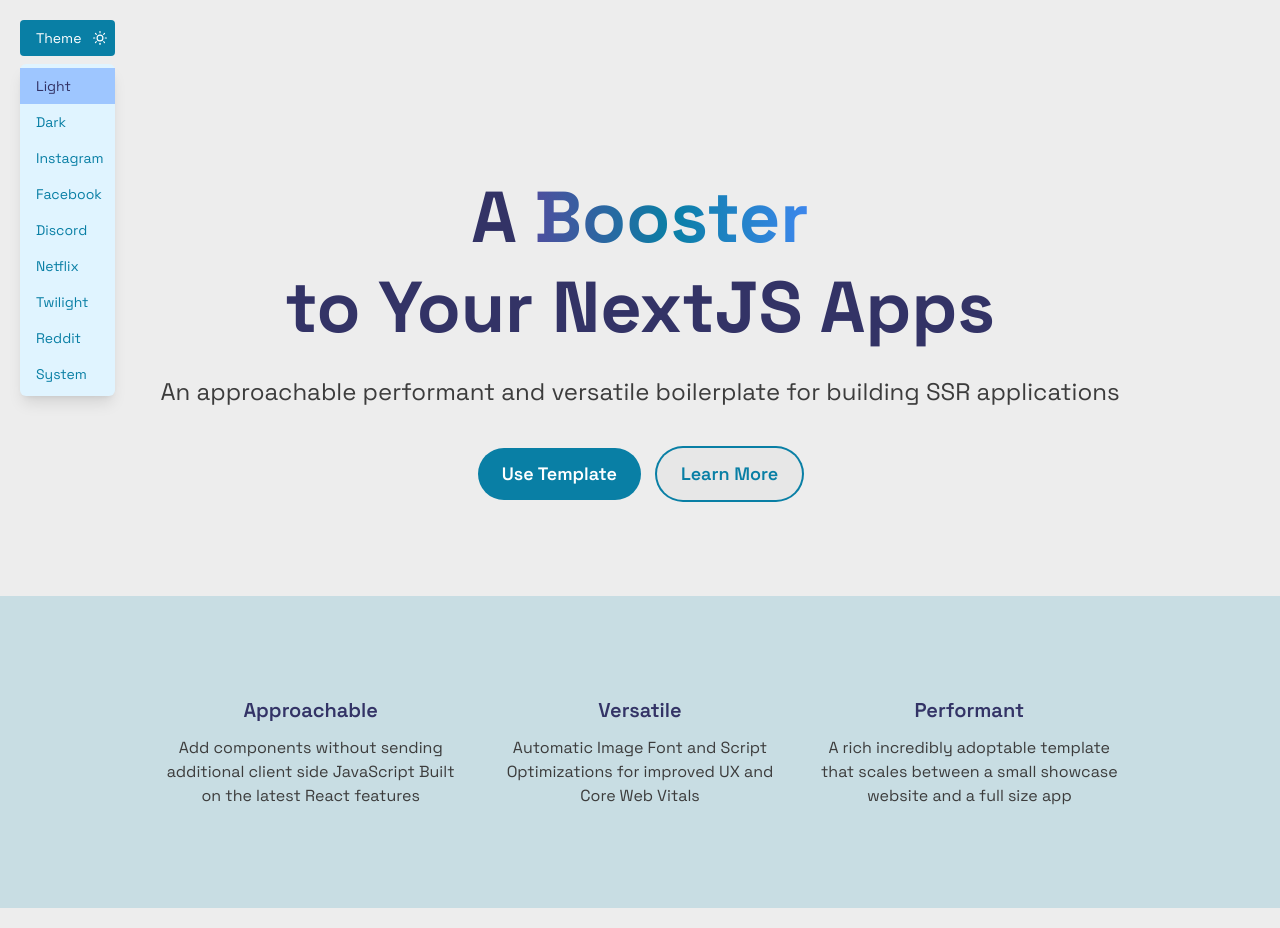
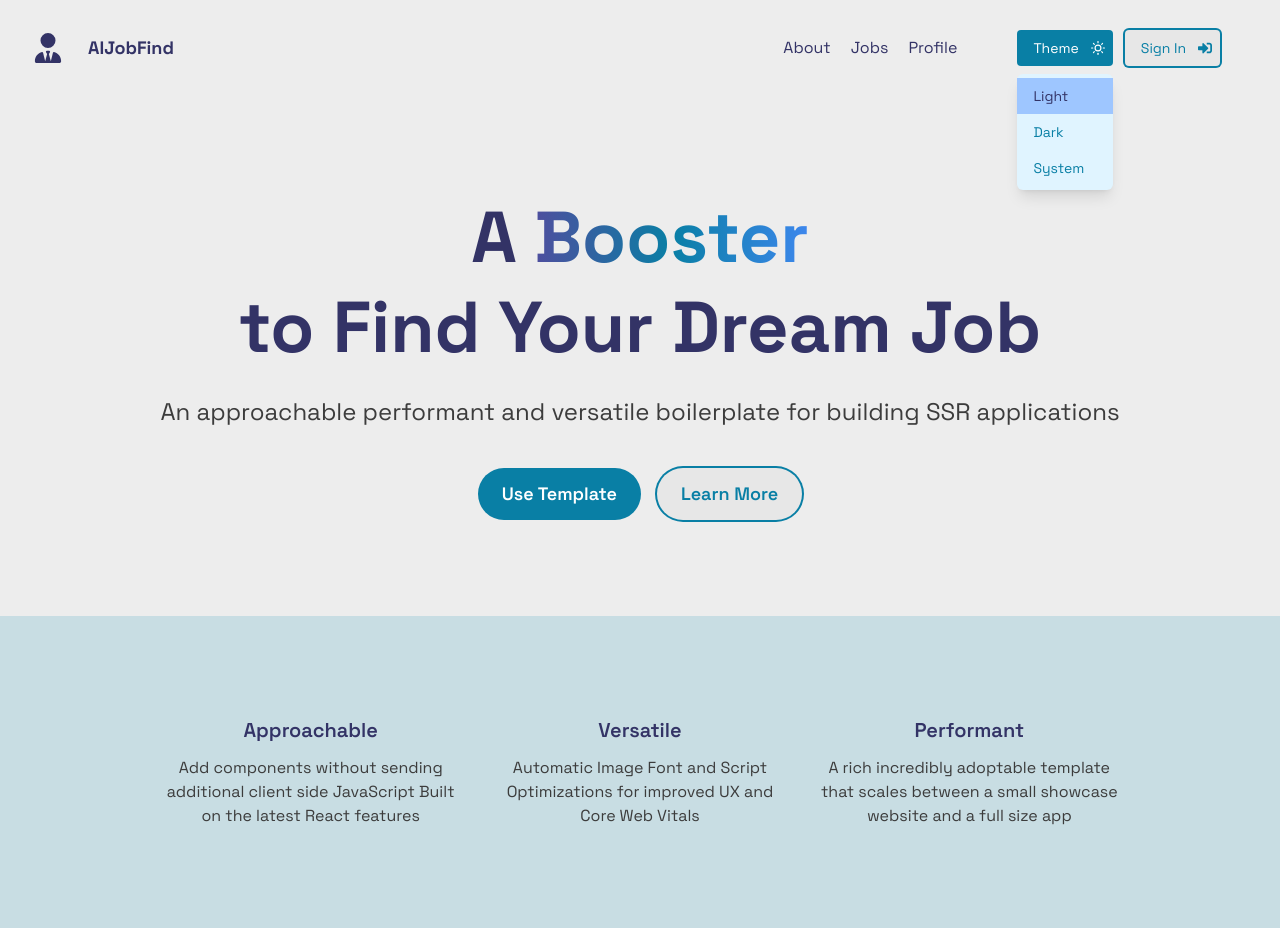
Before and after one commit to auli-aziz/JobSeekAI, a Next.js app: page / in a window 1280 px wide. Both pictures are taken after a click on the button "Theme". Built offline with nearby package versions, Linux system fonts and the light colour scheme.

Commit message:
fix: remove type error

```diff
--- a/package.json
+++ b/package.json
@@ -33,7 +33,6 @@
     "react-dom": "^19.0.0",
     "react-icons": "^5.5.0",
     "tailwind-merge": "^3.2.0",
-    "usehooks-ts": "^3.1.1",
     "zod": "^3.24.2"
   },
   "devDependencies": {
--- a/src/app/page.tsx
+++ b/src/app/page.tsx
@@ -10,7 +10,7 @@
             Booster
           </span>
           <br />
-          to Your NextJS Apps
+          to Find Your Dream Job
         </h1>
         <div className='my-6 px-20 text-center text-2xl text-text-secondary'>
           An approachable performant and versatile boilerplate for building SSR applications
--- a/src/components/Header.tsx
+++ b/src/components/Header.tsx
@@ -1,12 +1,38 @@
-'use client'
-import ThemeSwitch from './ThemeSwitch'
+"use client";
+import Link from "next/link";
+import Button from "./Button";
+import ThemeSwitch from "./ThemeSwitch";
+import { FaSignInAlt } from "react-icons/fa";
+import { FaUserTie } from "react-icons/fa6";
 
 export const Header = () => {
   return (
-    <div className='mx-auto flex max-w-screen-2xl flex-row items-center justify-between p-5'>
-      <div className='flex flex-row items-center gap-3'>
-        <ThemeSwitch />
+    <header className="mx-auto flex max-w-screen-2xl items-center justify-between p-5">
+      <div className="flex items-center gap-3">
+        <div className="flex h-14 w-14 items-center justify-center">
+          <FaUserTie className="text-3xl" />
+        </div>
+        <strong className="text-primary text-lg select-none">AIJobFind</strong>
       </div>
-    </div>
-  )
-}
+
+      <div className="flex items-center gap-5">
+        <nav className="flex gap-5">
+          <a href="">About</a>
+          <a href="">Jobs</a>
+          <a href="">Profile</a>
+        </nav>
+        <div className="mx-10 flex items-center gap-3">
+          <ThemeSwitch />
+          <Link
+            href={"/"}
+            type="button"
+            className="rounded px-2 py-2 text-sm bg-button-secondary text-secondary ring-secondary ring-2 text-destructive inline-flex w-fit min-w-[95px] items-center justify-between gap-3"
+          >
+            <span className="ml-2">Sign In</span>
+            <FaSignInAlt />
+          </Link>
+        </div>
+      </div>
+    </header>
+  );
+};
--- a/src/components/ThemeSwitch.tsx
+++ b/src/components/ThemeSwitch.tsx
@@ -1,80 +1,91 @@
-'use client'
-import { capitalize } from '~/lib/utils'
-import { useTheme } from 'next-themes'
-import { useEffect, useRef, useState } from 'react'
-import { FiSun } from 'react-icons/fi'
-import { useOnClickOutside } from 'usehooks-ts'
-import Button from './Button'
+"use client";
+import { capitalize } from "~/lib/utils";
+import { useTheme } from "next-themes";
+import { useEffect, useRef, useState } from "react";
+import { FiSun } from "react-icons/fi";
+import Button from "./Button";
 
 export default function ThemeSwitch() {
-  const [mounted, setMounted] = useState(false)
-  const [isOpen, setIsOpen] = useState(false) // New state to control dropdown visibility
-  const { setTheme, themes, theme } = useTheme()
-  const ref = useRef<HTMLDivElement>(null)
-  useOnClickOutside<HTMLDivElement>(ref, () => setIsOpen(false))
+  const [mounted, setMounted] = useState(false);
+  const [isOpen, setIsOpen] = useState(false);
+  const { setTheme, themes, theme } = useTheme();
+  const ref = useRef<HTMLDivElement>(null);
 
-  useEffect(() => setMounted(true), [])
+  useEffect(() => setMounted(true), []);
 
-  if (!mounted)
+  // Close on outside click
+  useEffect(() => {
+    const handleClickOutside = (event: MouseEvent) => {
+      if (ref.current && !ref.current.contains(event.target as Node)) {
+        setIsOpen(false);
+      }
+    };
+
+    document.addEventListener("mousedown", handleClickOutside);
+    return () => {
+      document.removeEventListener("mousedown", handleClickOutside);
+    };
+  }, []);
+
+  if (!mounted) {
     return (
       <Button
-        size='small'
-        type='button'
-        className='text-destructive inline-flex w-fit min-w-[95px] items-center justify-between gap-3'
-        id='options-menu'
+        size="small"
+        type="button"
+        className="text-destructive inline-flex w-fit min-w-[95px] items-center justify-between gap-3"
+        id="options-menu"
         aria-expanded={isOpen}
       >
-        <span className='ml-2'>Theme</span>
+        <span className="ml-2">Theme</span>
         <FiSun />
       </Button>
-    )
+    );
+  }
 
   const toggleDropdown = () => {
-    setIsOpen(!isOpen)
-  }
+    setIsOpen((prev) => !prev);
+  };
 
   return (
-    <div ref={ref} className='relative inline-block text-left'>
+    <div ref={ref} className="relative inline-block text-left">
       <Button
-        size='small'
-        type='button'
-        className='text-destructive inline-flex w-full min-w-[95px] items-center justify-between gap-3'
-        id='options-menu'
+        size="small"
+        type="button"
+        className="text-destructive inline-flex w-full min-w-[95px] items-center justify-between gap-3"
+        id="options-menu"
         aria-expanded={isOpen}
         onClick={toggleDropdown}
       >
-        <span className='ml-2'>Theme</span>
+        <span className="ml-2">Theme</span>
         <FiSun />
       </Button>
       {isOpen && (
-        <div className='absolute right-0 mt-2 w-full origin-top-right rounded-md bg-dropdown shadow-lg'>
+        <div className="bg-dropdown absolute right-0 mt-2 w-full origin-top-right rounded-md shadow-lg">
           <div
-            className='py-1'
-            role='menu'
-            aria-orientation='vertical'
-            aria-labelledby='options-menu'
+            className="py-1"
+            role="menu"
+            aria-orientation="vertical"
+            aria-labelledby="options-menu"
           >
-            {themes.map(themeItem => {
-              return (
+            {["light", "dark", "system"].map((themeItem) => (
               <button
                 key={themeItem}
                 onClick={() => {
-                    setTheme(themeItem)
-                    setIsOpen(false)
+                  setTheme(themeItem);
+                  setIsOpen(false);
                 }}
-                  className={`block w-full px-4 py-2 text-left text-sm hover:bg-dropdownHover ${
+                className={`hover:bg-dropdownHover block w-full px-4 py-2 text-left text-sm ${
                   themeItem === theme
-                      ? 'bg-selected text-primary hover:bg-selected'
-                      : 'text-secondary'
+                    ? "bg-selected text-primary hover:bg-selected"
+                    : "text-secondary"
                 }`}
               >
                 {capitalize(themeItem)}
               </button>
-              )
-            })}
+            ))}
           </div>
         </div>
       )}
     </div>
-  )
+  );
 }
```
Also changed, not shown: 1 other file (tests, documents, lock files or other folders). Lines whose indentation alone changed are shown as unchanged.
